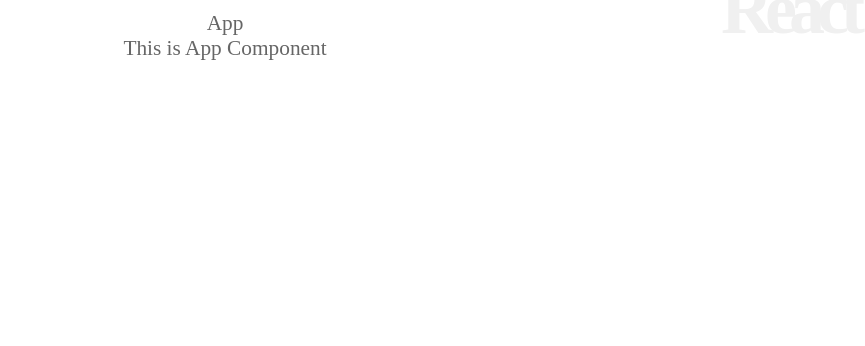
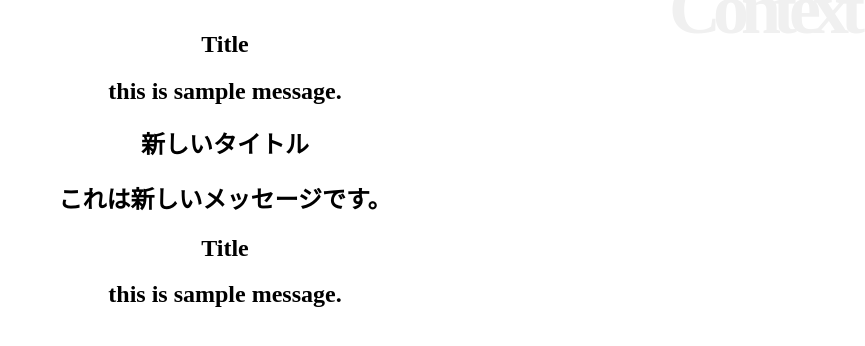
Before and after one commit to wakazoku/sample_react, a React (Create React App) app: page / in a window 1280 px wide. Shown: the top 346 px of the page, without its empty margins (415-1280 px from the left). Built offline with nearby package versions, Linux system fonts and the light colour scheme.

Commit message:
contextとprovider

```diff
--- a/src/App.js
+++ b/src/App.js
@@ -1,22 +1,56 @@
 import React, { Component } from "react";
 import "./App.css";
 
-class App extends Component {
-  constructor(props) {
-    super();
-    this.title = props.title;
-    this.message = props.message;
-  }
+let data = {
+  title: "Title",
+  message: "this is sample message."
+};
+
+const SampleContext = React.createContext(data);
+
+export default class App extends Component {
+  newdata = {
+    title: "新しいタイトル",
+    message: "これは新しいメッセージです。"
+  };
 
   render() {
     return (
       <div className="App">
-        <h1>React</h1>
-        <p>{this.title}</p>
-        <p>{this.message}</p>
+        <h1>Context</h1>
+        <Title />
+        <Message />
+        <SampleContext.Provider value={this.newdata}>
+          <Title />
+          <Message />
+        </SampleContext.Provider>
+        <Title />
+        <Message />
       </div>
     );
   }
 }
 
-export default App;
+class Title extends Component {
+  static contextType = SampleContext;
+
+  render() {
+    return (
+      <div>
+        <h2>{this.context.title}</h2>
+      </div>
+    );
+  }
+}
+
+class Message extends Component {
+  static contextType = SampleContext;
+
+  render() {
+    return (
+      <div>
+        <h2>{this.context.message}</h2>
+      </div>
+    );
+  }
+}
```
